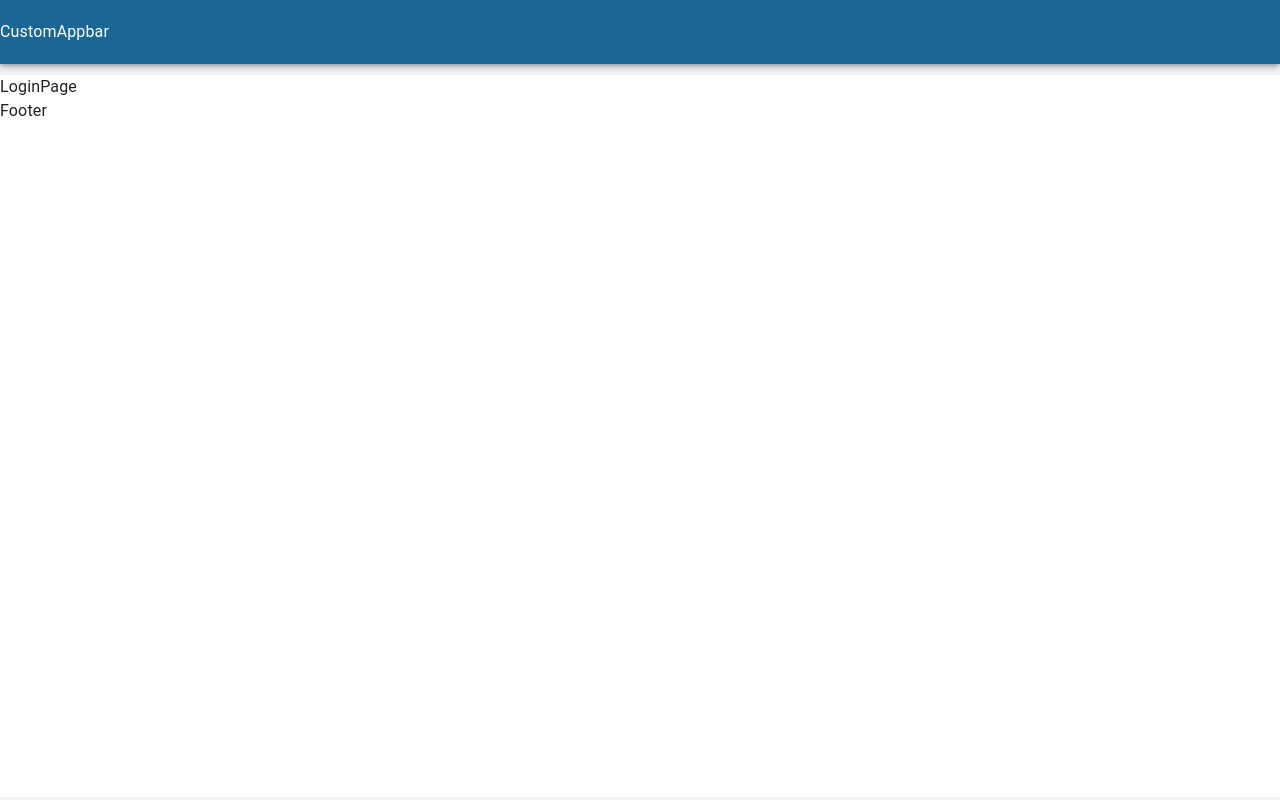
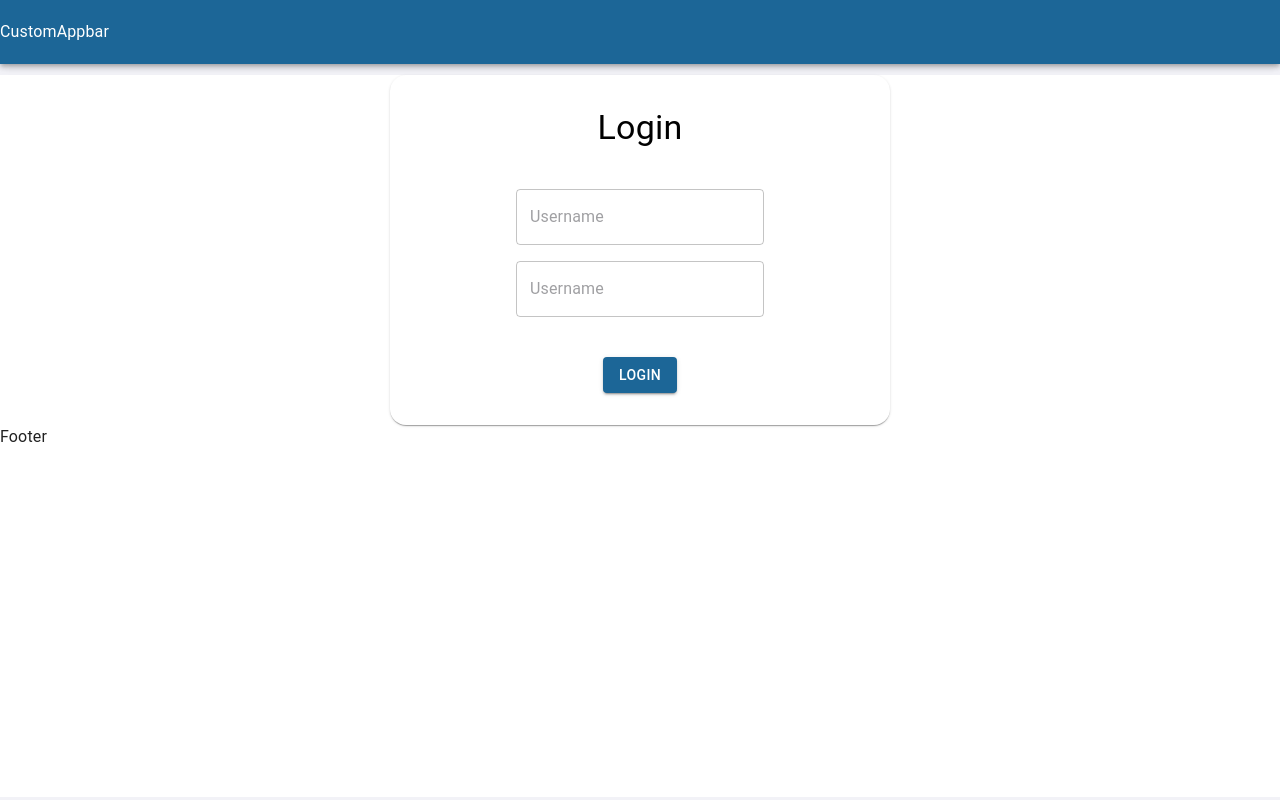
Before and after one commit to Zalcsy3/Praktika, a React (Create React App) app: page /login in a window 1280 px wide. Built offline with nearby package versions, Linux system fonts and the light colour scheme; the HTML template or start-up script is replaced by a standard one.

Commit message:
feat: implement login

```diff
--- a/src/pages/login/LoginPage.tsx
+++ b/src/pages/login/LoginPage.tsx
@@ -1,10 +1,42 @@
-import React from 'react'
-import Layout from '../../components/layout/Layout'
+import React from "react";
+import Layout from "../../components/layout/Layout";
+import {
+  Box,
+  Button,
+  Paper,
+  Stack,
+  TextField,
+  Typography,
+} from "@mui/material";
 
 const LoginPage = () => {
   return (
-    <Layout>LoginPage</Layout>
-  )
-}
+    <Layout>
+      <Stack width={"100%"} alignItems={"center"}>
+        <Paper
+          sx={{
+            width: 500,
+            display: "flex",
+            alignItems: "center",
+            justifyContent: "center",
+            p: 4,
+            borderRadius: 4
+          }}
+        >
+          <Stack alignItems={"center"} justifyContent={"center"} gap={2}>
+            <Typography variant="h4" sx={{ mb: 3 }}>
+              Login
+            </Typography>
+            <TextField placeholder="Username" label="Username" />
+            <TextField placeholder="Username" label="Username" />
+            <Button sx={{ mt: 3 }} variant="contained">
+              Login
+            </Button>
+          </Stack>
+        </Paper>
+      </Stack>
+    </Layout>
+  );
+};
 
-export default LoginPage
+export default LoginPage;
```
